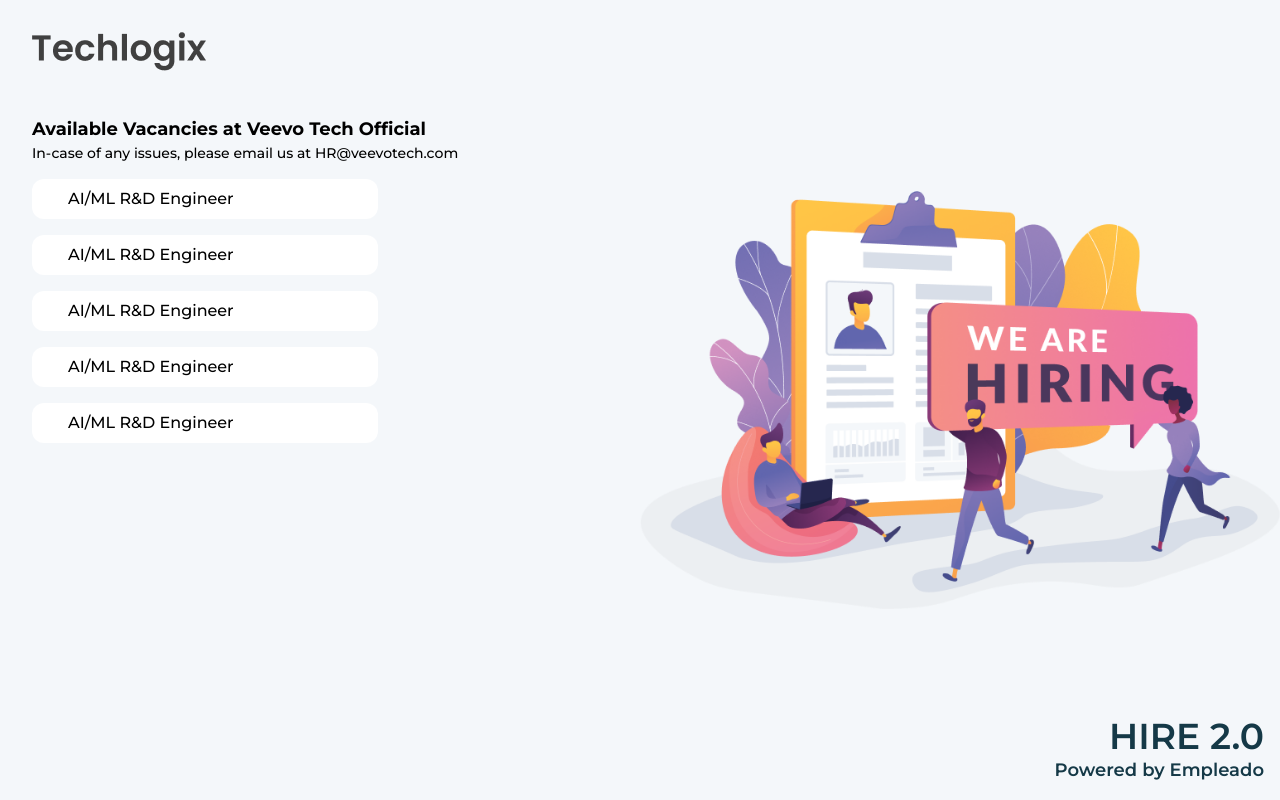
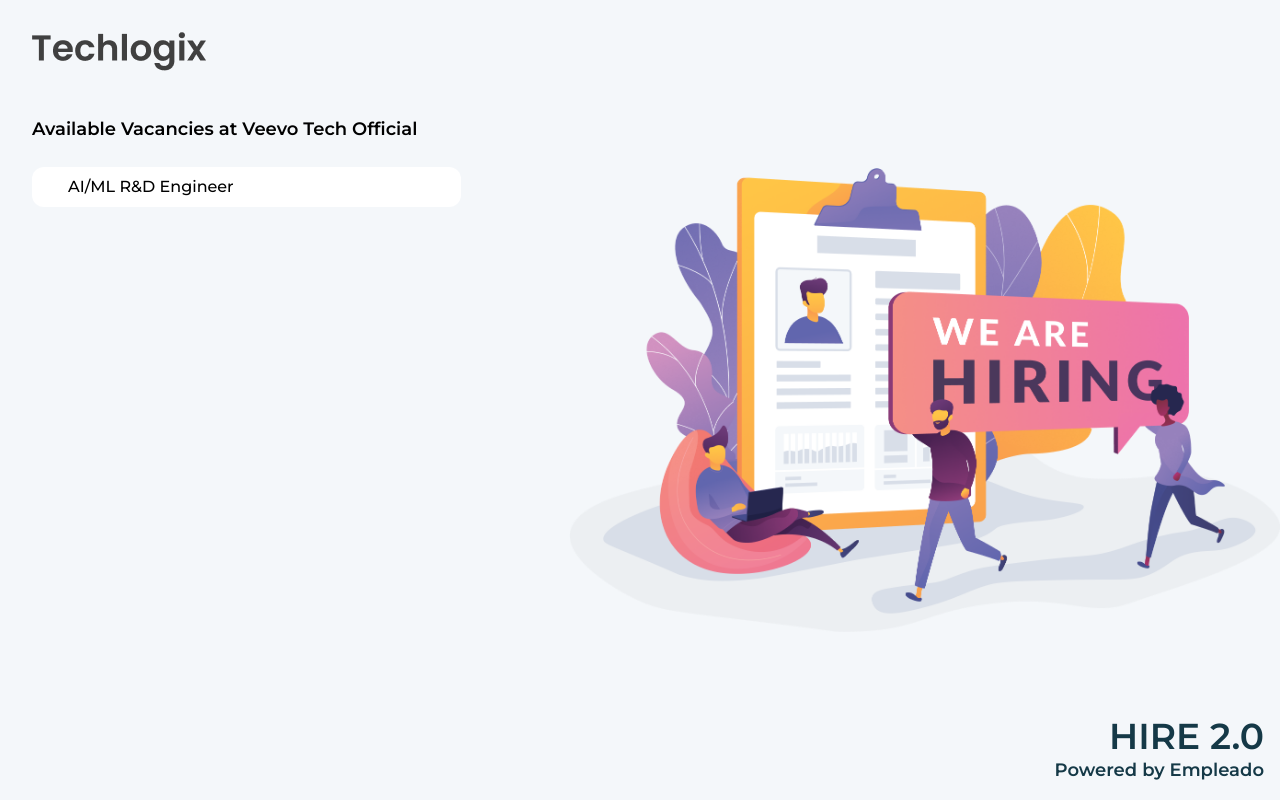
Before and after one commit to Hamid-Iqball/Hire2.0, a React (Vite) app: page / in a window 1280 px wide. Built offline with nearby package versions, Linux system fonts and the light colour scheme.

Commit message:
job description details design

```diff
--- a/package.json
+++ b/package.json
@@ -17,6 +17,7 @@
     "react-dom": "^18.3.1",
     "react-icons": "^5.4.0",
     "react-router": "^7.1.1",
+    "react-router-dom": "^7.1.1",
     "zustand": "^5.0.2"
   },
   "devDependencies": {
--- /dev/null
+++ b/src/Components/CustomDialgoue.jsx
@@ -0,0 +1,29 @@
+/* eslint-disable no-unused-vars */
+/* eslint-disable react/prop-types */
+
+
+import { Dialog, DialogBody, DialogHeader } from "@material-tailwind/react"
+import { IoClose } from "react-icons/io5"
+
+
+function CustomDialgoue({props}) {
+    const { openDialog , handleOpen, title, compo, size, outsidePress=true} = props
+    return (
+        <Dialog open={openDialog} handler={handleOpen} size={size} dismiss={{ outsidePress: outsidePress }} className='relative z-[50]'>
+            <DialogHeader className='justify-between'>
+              <div className='flex flex-1 items-center justify-center'>
+              {title}
+              </div>
+              <div>
+              <IoClose onClick={handleOpen} className='cursor-pointer'/>
+              </div>
+              </DialogHeader>
+              <hr />
+            <DialogBody className={`customScroll overflow-y-auto ${compo ? 'max-h-[calc(100vh-200px)]' : 'min-h-[auto]'}`}>
+              {compo}
+            </DialogBody>
+        </Dialog>
+      )
+}
+
+export default CustomDialgoue
--- a/src/Pages/Home.jsx
+++ b/src/Pages/Home.jsx
@@ -1,64 +1,38 @@
-import { motion } from "motion/react"
-import { FaRegCheckCircle } from "react-icons/fa"
-
+import { motion } from "framer-motion";
+import { FaRegCheckCircle } from "react-icons/fa";
+import { useNavigate, Outlet } from "react-router-dom";
 
 function Home() {
+  const navigate = useNavigate();
+
   return (
-    <div className="grid grid-cols-2 gap-0 min-h-screen relative bg-[#f4f7fa]">
-
+    <div className="grid grid-cols-[0.8fr,1fr] gap-0 min-h-screen relative bg-[#f4f7fa]">
       <div className="flex flex-col gap-3">
         <div className="p-8">
-            <span><img src="/Images/logo.png" alt="" /></span>
+          <span>
+            <img src="/Images/logo.png" alt="Logo" />
+          </span>
         </div>
 
         <motion.div
-           initial={{x:-100, opacity:0}}
-           animate={{x:0,opacity:100}}
+          initial={{ x: -100, opacity: 0 }}
+          animate={{ x: 0, opacity: 1 }}
           transition={{
-               duration:0.8,
-               ease:"easeInOut"
+            duration: 0.8,
+            ease: "easeInOut",
           }}
-            className="flex flex-col ga-2 px-8" >
+          className="flex flex-col gap-2 px-8 mb-10"
+        >
           <span className="mb-4">
-             <h2 className="text-lg font-bold">Available Vacancies at Veevo Tech Official </h2>
-             <p className="text-sm font-[500]">In-case of any issues, please email us at HR@veevotech.com</p>
+            <h2 className="text-lg font-semibold">Available Vacancies at Veevo Tech Official
+            </h2>
+            {/* <p className="text-sm">In-case of any issues, please email us at HR@veevotech.com</p> */}
           </span>
 
           <div
-
-            className="flex justify-start items-center gap-2 rounded-xl p-2 max-w-[60%] mb-4 cursor-pointer bg-white hover:bg-[#57A8FF] hover:text-white active:bg-[#57A8FF] active:text-white duration-300 ease-in-out group">
-            <span className="opacity-0 group-hover:opacity-100 transition-opacity duration-300 ease-in-out">
-            <FaRegCheckCircle size={20} />
-            </span>
-            <p className="font-[500]">AI/ML R&D Engineer</p>
-            </div>
-
-
-            <div className="flex justify-start items-center gap-2 rounded-xl p-2 max-w-[60%] mb-4 cursor-pointer bg-white hover:bg-[#57A8FF] hover:text-white duration-300 ease-in-out group">
-            <span className="opacity-0 group-hover:opacity-100 transition-opacity duration-300 ease-in-out">
-            <FaRegCheckCircle size={20} />
-            </span>
-            <p className="font-[500]">AI/ML R&D Engineer</p>
-            </div>
-
-
-            <div className="flex justify-start items-center gap-2 rounded-xl p-2 max-w-[60%] mb-4 cursor-pointer bg-white hover:bg-[#57A8FF] hover:text-white duration-300 ease-in-out group">
-            <span className="opacity-0 group-hover:opacity-100 transition-opacity duration-300 ease-in-out">
-            <FaRegCheckCircle size={20} />
-            </span>
-            <p className="font-[500]">AI/ML R&D Engineer</p>
-            </div>
-
-
-            <div className="flex justify-start items-center gap-2 rounded-xl p-2 max-w-[60%] mb-4 cursor-pointer bg-white hover:bg-[#57A8FF] hover:text-white duration-300 ease-in-out group">
-            <span className="opacity-0 group-hover:opacity-100 transition-opacity duration-300 ease-in-out">
-            <FaRegCheckCircle size={20} />
-            </span>
-            <p className="font-[500]">AI/ML R&D Engineer</p>
-            </div>
-
-
-            <div className="flex justify-start items-center gap-2 rounded-xl p-2 max-w-[60%] mb-4 cursor-pointer bg-white hover:bg-[#57A8FF] hover:text-white duration-300 ease-in-out group">
+            onClick={() => navigate("/vacancy/ai-ml-rd-engineer")}
+            className="flex justify-start items-center gap-2 rounded-xl p-2 max-w-[85%] mb-2 cursor-pointer bg-white hover:bg-[#57A8FF] hover:text-white active:bg-[#57A8FF] active:text-white duration-300 ease-in-out group"
+          >
             <span className="opacity-0 group-hover:opacity-100 transition-opacity duration-300 ease-in-out">
               <FaRegCheckCircle size={20} />
             </span>
@@ -68,20 +42,31 @@
 
 
         </motion.div>
+      </div>
 
+      <div className="flex justify-center items-center overflow-y-hidden relative">
+        {/* The Hero Image */}
+        <motion.img
+          initial={{ y: 200, opacity: 0 }}
+          animate={{ y: 0, opacity: 1 }}
+          transition={{ duration: 1, ease: "easeInOut" }}
+          src="Images/Group 707.png"
+          alt="Hero Image"
+          className="absolute "
+        />
+
+        {/* Outlet for Job Details */}
+        <div className="absolute inset-12">
+          <Outlet />
         </div>
-        <div className="flex justify-start items-center overflow-y-hidden">
-           <motion.img initial={{y:200,opacity:0}}
-          animate={{y:0,opacity:100}}
-          transition={{duration:1,ease:"easeInOut"}}
-           src="Images/Group 707.png" alt="hero image" className="overflow-y-hidden"/>
+
         <div className="absolute right-4 bottom-4 text-end text-[#153947]">
           <h1 className="text-4xl font-semibold">HIRE 2.0</h1>
           <p className="text-lg font-semibold">Powered by Empleado</p>
         </div>
       </div>
     </div>
-  )
+  );
 }
 
-export default Home
+export default Home;
--- /dev/null
+++ b/src/Pages/JobDetails.jsx
@@ -0,0 +1,19 @@
+import { Button } from "@material-tailwind/react";
+import { useNavigate, useParams } from "react-router-dom";
+
+function JobDetails() {
+const { id } = useParams();
+const navigate = useNavigate()
+  return (
+    <div className="bg-white p-6 rounded-lg shadow-lg">
+      <h2 className="text-xl font-semibold mb-4">{id}</h2>
+      <div className="flex flex-col justify-start items-center">
+
+      </div>
+
+      <Button onClick={()=>navigate(-1)}>Back</Button>
+    </div>
+  );
+}
+
+export default JobDetails;
--- a/src/Routers/Routers.jsx
+++ b/src/Routers/Routers.jsx
@@ -1,18 +1,15 @@
-import { Route, Routes } from "react-router"
-import Home from "../Pages/Home"
-
-
+import { Route, Routes } from "react-router";
+import Home from "../Pages/Home";
+import JobDetails from "../Pages/JobDetails";
 
 function Routers() {
   return (
-    <Routes >
-    <Route path="/" element={<Home/>}/>
-
-
-
-
+    <Routes>
+      <Route path="/" element={<Home />}>
+        <Route path="vacancy/:id" element={<JobDetails />} />
+      </Route>
     </Routes>
-  )
+  );
 }
 
-export default Routers
+export default Routers;
```
Also changed, not shown: public/Images/Group 707.png, 1 other file (tests, documents, lock files or other folders). Lines whose indentation alone changed are shown as unchanged.
